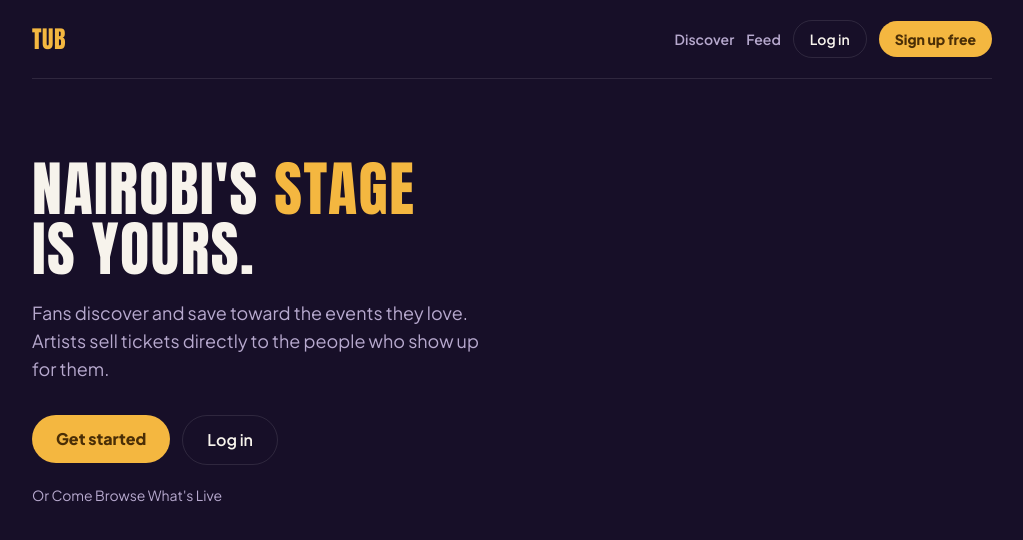
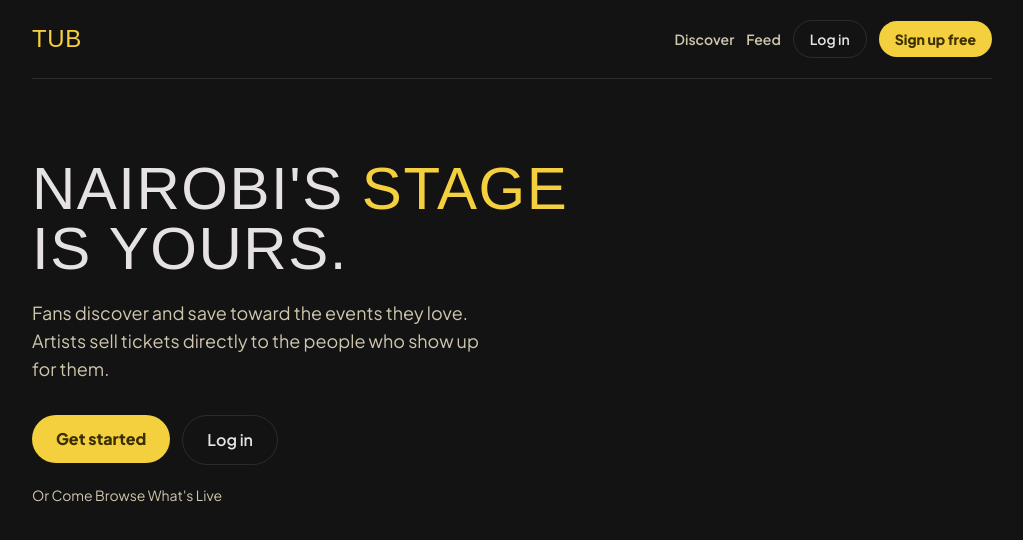
Before and after one commit to Katee-Fidel/TUB-frontend, a Next.js app: page / in a window 1280 px wide. Shown: the top 540 px of the page, without its empty margins (128-1151 px from the left). Built offline with nearby package versions, Linux system fonts and the light colour scheme; no server answers.

Commit message:
style: align Tailwind theme with Resonant Editorial

```diff
--- a/tailwind.config.js
+++ b/tailwind.config.js
@@ -8,21 +8,25 @@ module.exports = {
   theme: {
     extend: {
       colors: {
-        ink: "#170F28",
-        surface: "#241A3D",
-        "surface-2": "#2E2150",
-        marigold: { DEFAULT: "#F4B740", dark: "#4A2E06" },
-        hibiscus: { DEFAULT: "#FF5470", dark: "#4A0E1A" },
-        ivory: "#F7F3EC",
-        muted: "#B7A9CE",
+        ink: "#131313",
+        "surface-lowest": "#0e0e0e",
+        surface: "#201f1f",
+        "surface-2": "#2a2a2a",
+        "surface-3": "#353534",
+        marigold: { DEFAULT: "#F4D03F", dark: "#3b2f00" },
+        hibiscus: { DEFAULT: "#ffb4ab", dark: "#690005" },
+        ivory: "#e5e2e1",
+        muted: "#cfc6ae",
+        outline: "#98907a",
+        "outline-variant": "#4c4634",
       },
       fontFamily: {
-        display: ["Anton", "sans-serif"],
-        body: ["'Plus Jakarta Sans'", "sans-serif"],
-        mono: ["'Space Mono'", "monospace"],
+        display: ["'Protest Revolution'", "sans-serif"],
+        body: ["'Space Grotesk'", "sans-serif"],
+        mono: ["'Space Grotesk'", "sans-serif"],
       },
       borderRadius: {
-        card: "14px",
+        card: "0px",
       },
     },
   },
```
